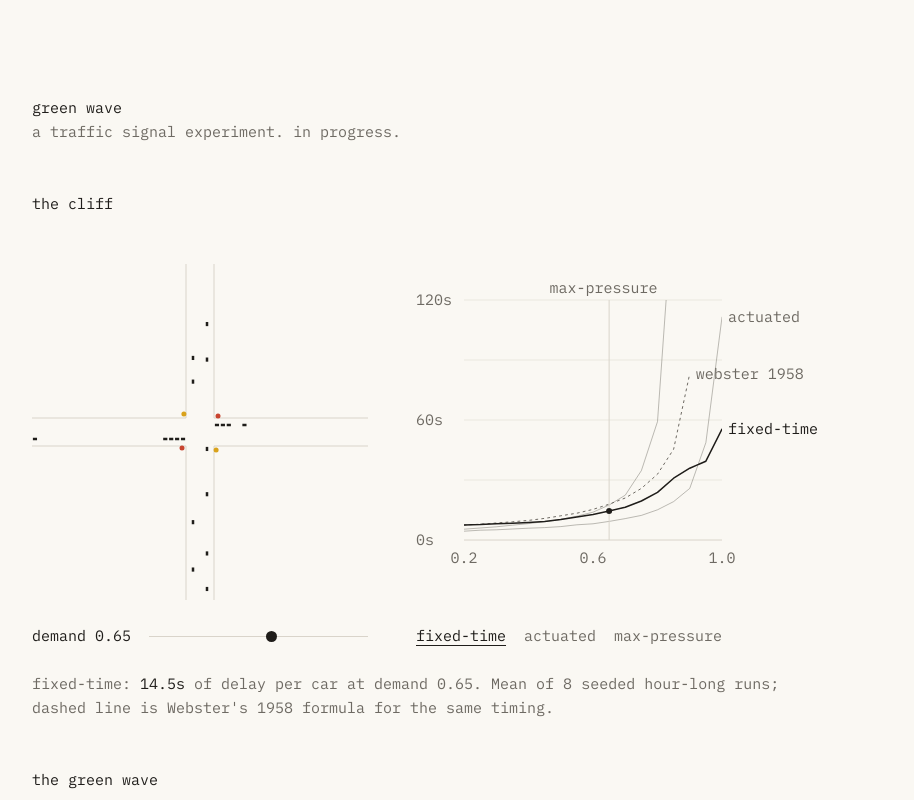
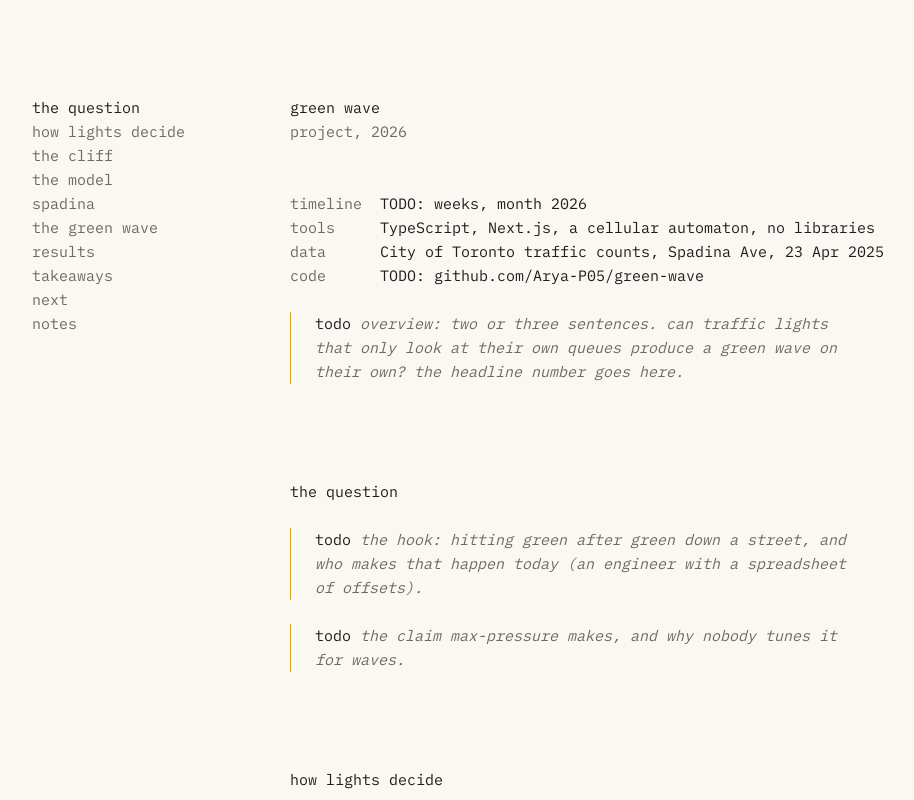
Before and after one commit to Arya-P05/green-wave, a Next.js app: page / in a window 1280 px wide. Shown: the top 800 px of the page, without its empty margins (64-978 px from the left). Built offline with nearby package versions, Linux system fonts and the light colour scheme.

Commit message:
Showcase page skeleton: sidebar contents, metadata header, sections with the live figures and TODO placeholders

```diff
--- a/app/globals.css
+++ b/app/globals.css
@@ -100,3 +100,18 @@ input[type="range"]::-moz-range-thumb {
   border-radius: 50%;
   background: var(--color-ink);
 }
+
+html {
+  scroll-behavior: smooth;
+}
+
+@media (prefers-reduced-motion: reduce) {
+  html {
+    scroll-behavior: auto;
+  }
+}
+
+/* The contents are a list of places, not links in prose: no underline. */
+nav a {
+  text-decoration: none;
+}
--- a/app/page.tsx
+++ b/app/page.tsx
@@ -1,17 +1,124 @@
 import Cliff from "@/components/cliff/Cliff";
+import Toc from "@/components/Toc";
+import type { Entry } from "@/components/Toc";
+import Todo from "@/components/Todo";
 import TimeSpace from "@/components/wave/TimeSpace";
+
+const SECTIONS: Entry[] = [
+  { id: "question", title: "the question" },
+  { id: "background", title: "how lights decide" },
+  { id: "cliff", title: "the cliff" },
+  { id: "model", title: "the model" },
+  { id: "spadina", title: "spadina" },
+  { id: "wave", title: "the green wave" },
+  { id: "results", title: "results" },
+  { id: "takeaways", title: "takeaways" },
+  { id: "next", title: "next" },
+  { id: "notes", title: "notes" },
+];
+
+const META: [string, string][] = [
+  ["timeline", "TODO: weeks, month 2026"],
+  ["tools", "TypeScript, Next.js, a cellular automaton, no libraries"],
+  ["data", "City of Toronto traffic counts, Spadina Ave, 23 Apr 2025"],
+  ["code", "TODO: github.com/Arya-P05/green-wave"],
+];
+
+function Section({ id, title, children }: { id: string; title: string; children: React.ReactNode }) {
+  return (
+    <section id={id} className="mt-4 scroll-mt-4">
+      <h2>{title}</h2>
+      {children}
+    </section>
+  );
+}
 
 export default function Home() {
   return (
-    <main className="px-1 py-4 md:px-4">
-      <div className="max-w-[90ch]">
-        <h1>green wave</h1>
-        <p className="text-muted">a traffic signal experiment. in progress.</p>
-        <h2 className="mt-2">the cliff</h2>
-        <Cliff />
-        <h2 className="mt-2">the green wave</h2>
-        <TimeSpace />
-      </div>
-    </main>
+    <div className="grid gap-x-4 px-1 py-4 md:grid-cols-[18ch_minmax(0,1fr)] md:px-4">
+      <nav aria-label="contents" className="hidden md:block">
+        <div className="sticky top-4">
+          <Toc entries={SECTIONS} />
+        </div>
+      </nav>
+
+      <article className="max-w-[96ch]">
+        <header>
+          <h1>green wave</h1>
+          <p className="text-muted">project, 2026</p>
+          <dl className="mt-2 grid grid-cols-[10ch_minmax(0,1fr)]">
+            {META.map(([k, v]) => (
+              <div key={k} className="contents">
+                <dt className="text-muted">{k}</dt>
+                <dd>{v}</dd>
+              </div>
+            ))}
+          </dl>
+          <Todo>overview: two or three sentences. can traffic lights that only look at their own queues produce a green wave on their own? the headline number goes here.</Todo>
+        </header>
+
+        <nav aria-label="contents" className="mt-2 md:hidden">
+          <Toc entries={SECTIONS} />
+        </nav>
+
+        <Section id="question" title="the question">
+          <Todo>the hook: hitting green after green down a street, and who makes that happen today (an engineer with a spreadsheet of offsets).</Todo>
+          <Todo>the claim max-pressure makes, and why nobody tunes it for waves.</Todo>
+        </Section>
+
+        <Section id="background" title="how lights decide">
+          <Todo>fixed-time: the same cycle forever. webster 1958: C = (1.5L + 5) / (1 - Y), greens split by demand.</Todo>
+          <Todo>actuated: a detector before the stop line; hold the green while cars keep coming, end it on a gap.</Todo>
+          <Todo>max-pressure (varaiya 2013): queue in minus queue out, serve the biggest difference. proven to keep any feasible demand stable, in a model with no amber.</Todo>
+        </Section>
+
+        <Section id="cliff" title="the cliff">
+          <Todo>one intersection first. drag demand up and watch delay stay flat, then leave the page.</Todo>
+          <Cliff />
+          <Todo>what the curves say: where each controller hits the wall, and why max-pressure hits it first with a short minimum green.</Todo>
+        </Section>
+
+        <Section id="model" title="the model">
+          <Todo>the road as 7.5 m cells, 1 s ticks, four rules per car per tick (nagel-schreckenberg 1992). why this is enough to get queues, platoons and shockwaves.</Todo>
+          <Todo>what the model leaves out: turns, lanes, pedestrians, the streetcar, right turns on red.</Todo>
+        </Section>
+
+        <Section id="spadina" title="spadina">
+          <Todo>why spadina: eight consecutive signals counted on the same day. the counts, the per-lane assumption.</Todo>
+        </Section>
+
+        <Section id="wave" title="the green wave">
+          <Todo>how to read a time-space diagram: time runs right, the street runs up, every car is a line. a green wave is a band of parallel lines slipping through the greens.</Todo>
+          <TimeSpace />
+          <Todo>what each controller draws.</Todo>
+        </Section>
+
+        <Section id="results" title="results">
+          <Todo>across the day.</Todo>
+          <Todo>as the side streets get busier.</Todo>
+          <Todo>max-pressure&apos;s one knob, the minimum green.</Todo>
+        </Section>
+
+        <Section id="takeaways" title="takeaways">
+          <Todo>does max-pressure form waves? where it wins, where it loses.</Todo>
+        </Section>
+
+        <Section id="next" title="next">
+          <Todo>what did the light learn? train a controller by trial and error and see if it reinvents max-pressure.</Todo>
+        </Section>
+
+        <Section id="notes" title="notes">
+          <Todo>methods: seeds, warm-up, what band score and platoon ratio mean, links to the code.</Todo>
+          <p className="text-muted">
+            Traffic counts: City of Toronto,{" "}
+            <a href="https://open.toronto.ca/dataset/traffic-volumes-at-intersections-for-all-modes/">
+              Traffic Volumes at Intersections for All Modes
+            </a>
+            . Contains information licensed under the{" "}
+            <a href="https://open.toronto.ca/open-data-licence/">Open Government Licence – Toronto</a>.
+          </p>
+        </Section>
+      </article>
+    </div>
   );
 }
--- /dev/null
+++ b/components/Toc.tsx
@@ -0,0 +1,39 @@
+"use client";
+
+import { useEffect, useState } from "react";
+
+export type Entry = { id: string; title: string };
+
+/** The contents, with the section you're reading in ink. */
+export default function Toc({ entries }: { entries: Entry[] }) {
+  const [active, setActive] = useState(entries[0]?.id);
+  useEffect(() => {
+    const io = new IntersectionObserver(
+      (seen) => {
+        const top = seen.filter((e) => e.isIntersecting).sort((a, b) => a.boundingClientRect.top - b.boundingClientRect.top)[0];
+        if (top) setActive(top.target.id);
+      },
+      { rootMargin: "0px 0px -70% 0px" },
+    );
+    for (const e of entries) {
+      const el = document.getElementById(e.id);
+      if (el) io.observe(el);
+    }
+    return () => io.disconnect();
+  }, [entries]);
+
+  return (
+    <ol>
+      {entries.map((e) => (
+        <li key={e.id}>
+          <a
+            href={`#${e.id}`}
+            className={`no-underline transition-colors duration-[160ms] ${e.id === active ? "text-ink" : "text-muted hover:text-ink"}`}
+          >
+            {e.title}
+          </a>
+        </li>
+      ))}
+    </ol>
+  );
+}
--- /dev/null
+++ b/components/Todo.tsx
@@ -0,0 +1,8 @@
+/** Placeholder prose for Arya to write. Deliberately loud so none of it ships by accident. */
+export default function Todo({ children }: { children: React.ReactNode }) {
+  return (
+    <p className="my-1 border-l border-amber pl-1 text-muted italic">
+      <span className="not-italic text-ink">todo</span> {children}
+    </p>
+  );
+}
```
